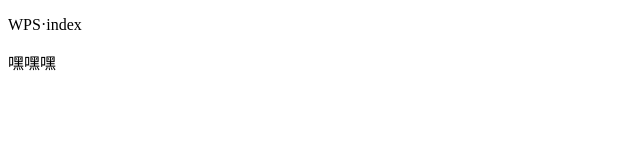
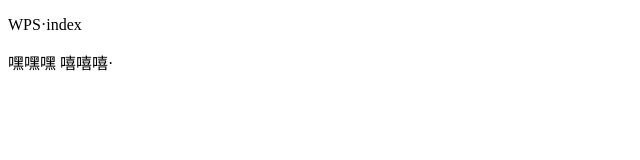
Before and after one commit to Y-1117/git-demo, a plain HTML site: page index.html in a window 1280 px wide. Shown: the full height of the page, 0-640 px from the left. Drawn offline with Linux system fonts and the light colour scheme.

Commit message:
A程序员第三次提交

```diff
--- a/index.html
+++ b/index.html
@@ -7,5 +7,6 @@
 <body>
   <p>WPS·index</p>
   嘿嘿嘿
+嘻嘻嘻·
 </body>
 </html>
```
